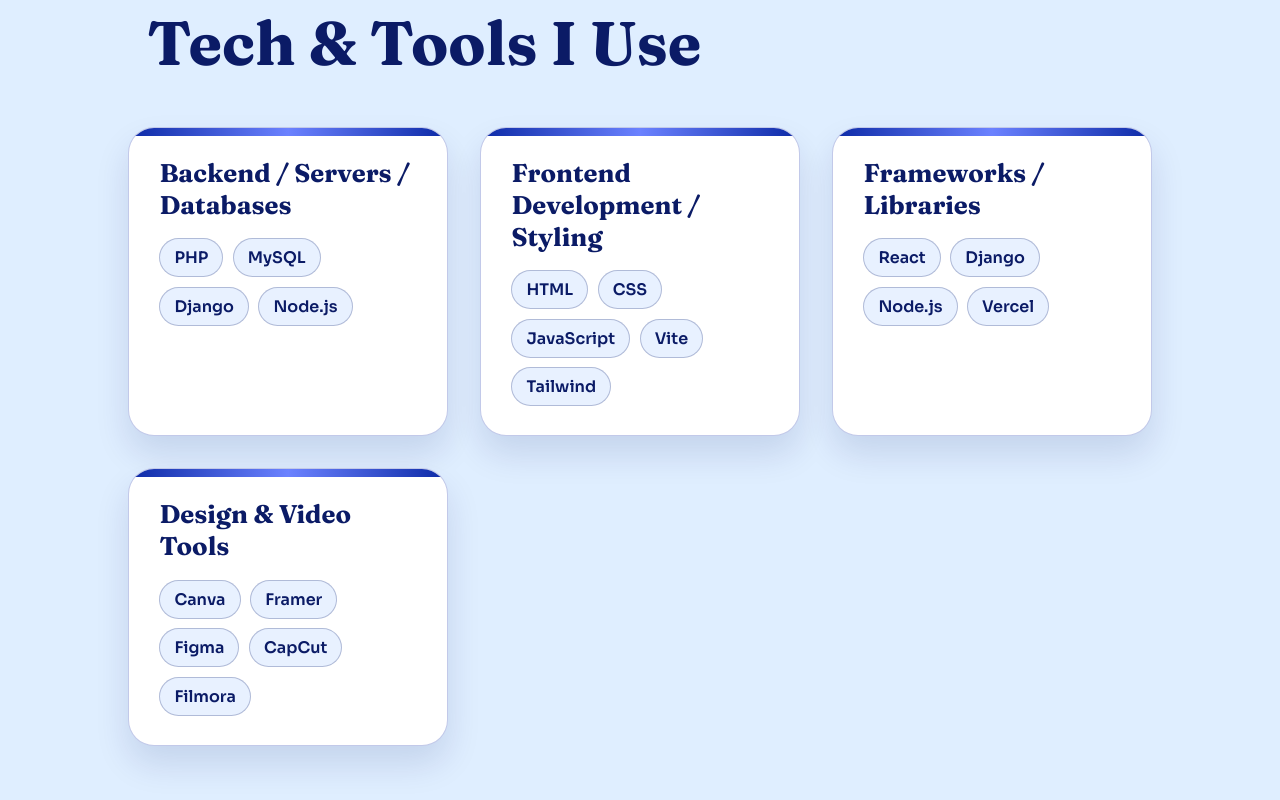
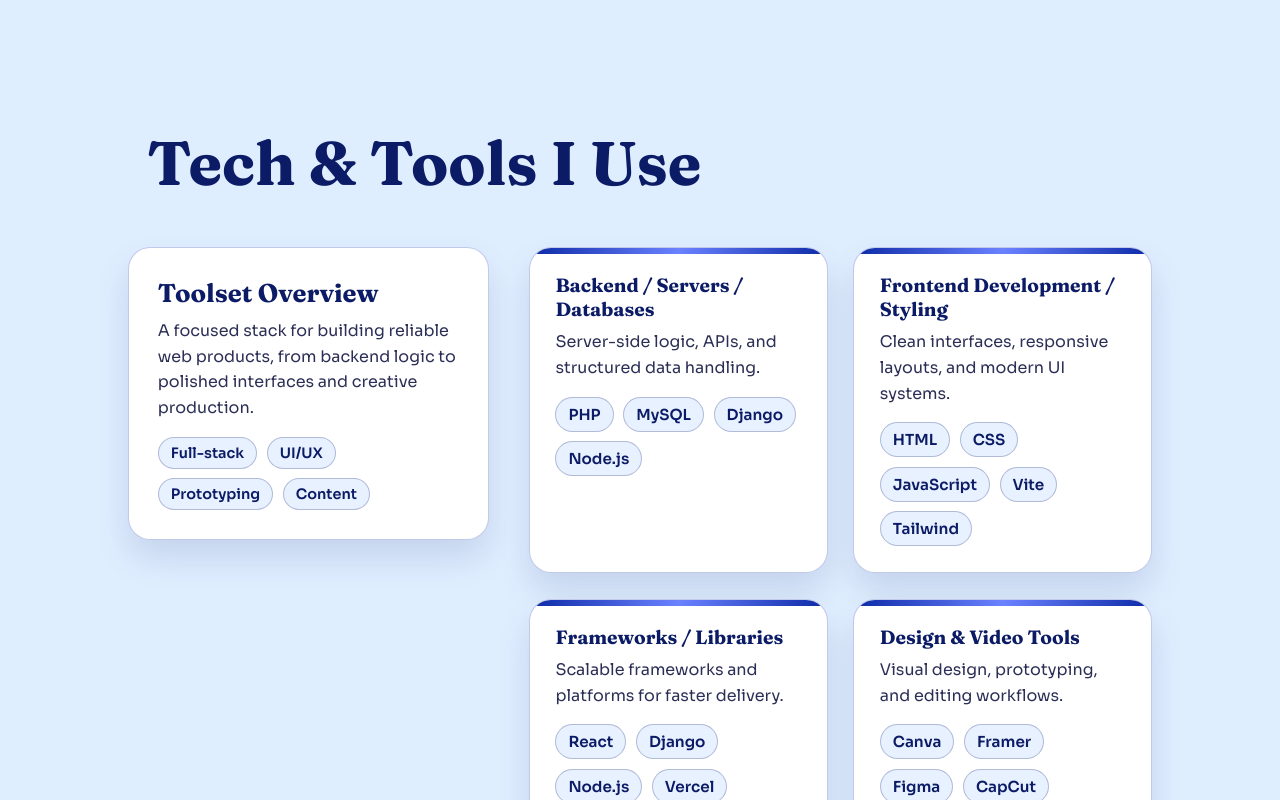
Before and after one commit to Freiderich/Portfolio, a React (Vite) app: page / in a window 1280 px wide. Shown: the part 4160-4960 px from the top of the page. Built offline with nearby package versions, Linux system fonts and the light colour scheme.

Commit message:
fix skills

```diff
--- a/src/components/Skills.jsx
+++ b/src/components/Skills.jsx
@@ -6,10 +6,25 @@ function Skills() {
       <div className="skills-header">
         <h1>Tech &amp; Tools I Use</h1>
       </div>
+      <div className="skills-showcase">
+        <div className="skills-intro">
+          <h2>Toolset Overview</h2>
+          <p>
+            A focused stack for building reliable web products, from backend logic to polished interfaces and
+            creative production.
+          </p>
+          <div className="skills-pill-row">
+            <span>Full-stack</span>
+            <span>UI/UX</span>
+            <span>Prototyping</span>
+            <span>Content</span>
+          </div>
+        </div>
 
-      <div className="skills-grid">
+        <div className="skills-cards">
           <div className="skills-card">
-          <h2>Backend / Servers / Databases</h2>
+            <h3>Backend / Servers / Databases</h3>
+            <p>Server-side logic, APIs, and structured data handling.</p>
             <div className="skills-tags">
               <span>PHP</span>
               <span>MySQL</span>
@@ -19,7 +34,8 @@ function Skills() {
           </div>
 
           <div className="skills-card">
-          <h2>Frontend Development / Styling</h2>
+            <h3>Frontend Development / Styling</h3>
+            <p>Clean interfaces, responsive layouts, and modern UI systems.</p>
             <div className="skills-tags">
               <span>HTML</span>
               <span>CSS</span>
@@ -30,7 +46,8 @@ function Skills() {
           </div>
 
           <div className="skills-card">
-          <h2>Frameworks / Libraries</h2>
+            <h3>Frameworks / Libraries</h3>
+            <p>Scalable frameworks and platforms for faster delivery.</p>
             <div className="skills-tags">
               <span>React</span>
               <span>Django</span>
@@ -40,7 +57,8 @@ function Skills() {
           </div>
 
           <div className="skills-card">
-          <h2>Design &amp; Video Tools</h2>
+            <h3>Design &amp; Video Tools</h3>
+            <p>Visual design, prototyping, and editing workflows.</p>
             <div className="skills-tags">
               <span>Canva</span>
               <span>Framer</span>
@@ -49,7 +67,7 @@ function Skills() {
               <span>Filmora</span>
             </div>
           </div>
-
+        </div>
       </div>
     </section>
   );
--- a/src/styles/Skills.css
+++ b/src/styles/Skills.css
@@ -1,6 +1,6 @@
 .skills-section {
   position: relative;
-  padding: 0 10% 130px;
+  padding: 120px 10% 130px;
   background: #dfeeff;
   color: #0b1b66;
   text-align: left;
@@ -29,18 +29,65 @@
 }
 
 
-.skills-grid {
+
+.skills-showcase {
   position: relative;
   z-index: 1;
   display: grid;
-  grid-template-columns: repeat(3, minmax(0, 1fr));
-  gap: 2rem;
+  grid-template-columns: minmax(0, 1.1fr) minmax(0, 1.9fr);
+  gap: 2.5rem;
+  align-items: start;
+}
+
+.skills-intro {
+  background: #ffffff;
+  border-radius: 22px;
+  border: 1.5px solid rgba(12, 42, 166, 0.25);
+  box-shadow: 0 18px 34px rgba(11, 27, 102, 0.12);
+  padding: 1.8rem;
+  position: sticky;
+  top: 120px;
+}
+
+.skills-intro h2 {
+  font-size: 1.6rem;
+  margin: 0 0 0.6rem;
+  color: #0b1b66;
+  font-family: 'Fraunces', serif;
+}
+
+.skills-intro p {
+  margin: 0 0 1rem;
+  color: #2b2f55;
+  line-height: 1.6;
+}
+
+.skills-pill-row {
+  display: flex;
+  flex-wrap: wrap;
+  gap: 0.6rem;
+}
+
+.skills-pill-row span {
+  background: #e8f1ff;
+  border: 1px solid rgba(11, 27, 102, 0.25);
+  color: #0b1b66;
+  padding: 6px 12px;
+  border-radius: 999px;
+  font-size: 0.9rem;
+  font-weight: 600;
+}
+
+.skills-cards {
+  display: grid;
+  grid-template-columns: repeat(2, minmax(0, 1fr));
+  gap: 1.6rem;
 }
 
 .skills-card {
   background: #ffffff;
-  padding: 1.8rem 1.9rem;
-  border-radius: 26px;
+  padding: 1.6rem;
+  border-radius: 22px;
   border: 1.5px solid rgba(12, 42, 166, 0.25);
   box-shadow: 0 18px 34px rgba(11, 27, 102, 0.12);
   position: relative;
@@ -53,15 +100,21 @@
   top: 0;
   left: 0;
   width: 100%;
-  height: 8px;
+  height: 6px;
   background: linear-gradient(90deg, #0c2aa6, #6b82ff, #0c2aa6);
 }
 
-.skills-card h2 {
-  font-size: 1.6rem;
-  margin: 0 0 1.1rem;
+.skills-card h3 {
+  margin: 0 0 0.5rem;
+  font-size: 1.2rem;
   color: #0b1b66;
   font-family: 'Fraunces', serif;
+}
+
+.skills-card p {
+  margin: 0 0 1rem;
+  color: #2b2f55;
+  line-height: 1.6;
 }
 
 .skills-tags {
@@ -74,24 +127,24 @@
   background: #e8f1ff;
   border: 1px solid rgba(11, 27, 102, 0.25);
   color: #0b1b66;
-  padding: 8px 14px;
+  padding: 7px 12px;
   border-radius: 999px;
-  font-size: 1rem;
+  font-size: 0.95rem;
   font-weight: 600;
 }
 
 
 @media (max-width: 1100px) {
-  .skills-grid {
-    grid-template-columns: repeat(2, minmax(0, 1fr));
+  .skills-showcase {
+    grid-template-columns: 1fr;
+  }
+
+  .skills-cards {
+    grid-template-columns: 1fr;
   }
 }
 
 @media (max-width: 768px) {
-  .skills-grid {
-    grid-template-columns: 1fr;
-  }
-
   .skills-header {
     flex-direction: column;
     align-items: flex-start;
```
Lines whose indentation alone changed are shown as unchanged.
